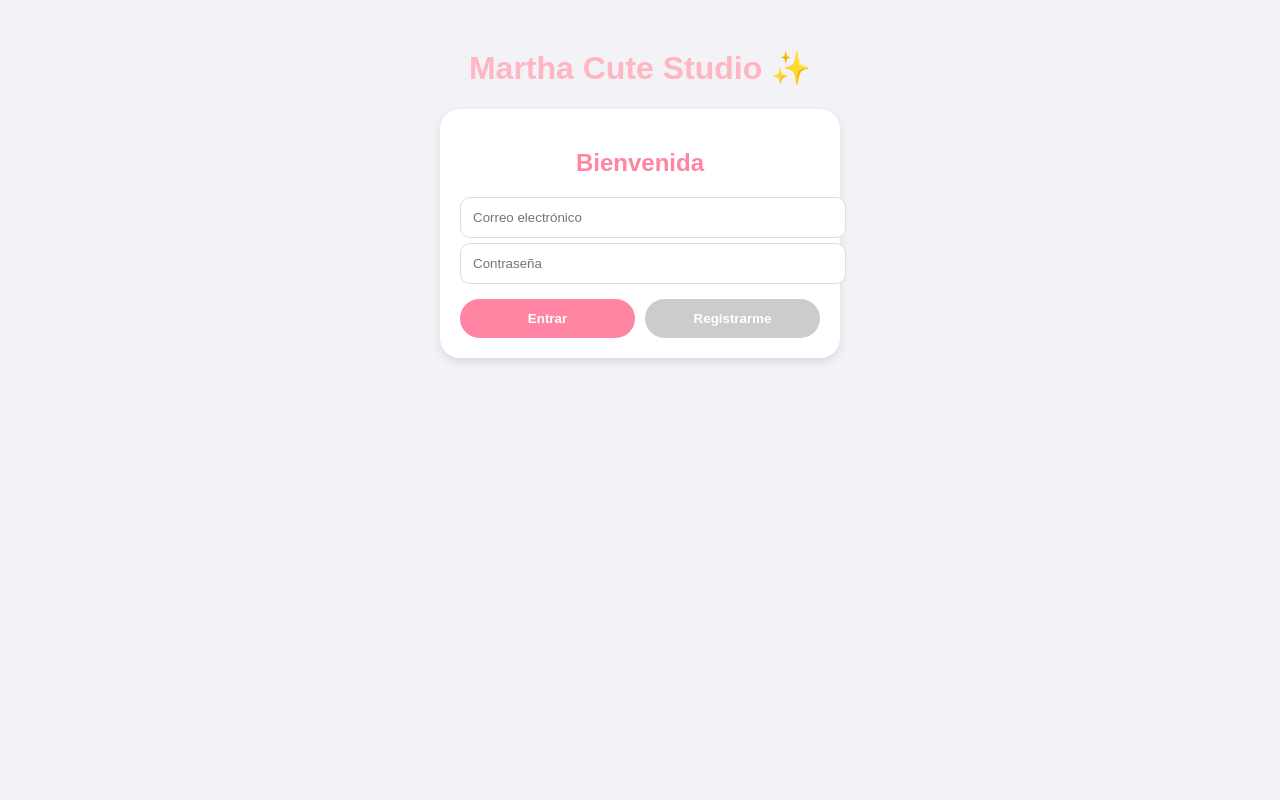
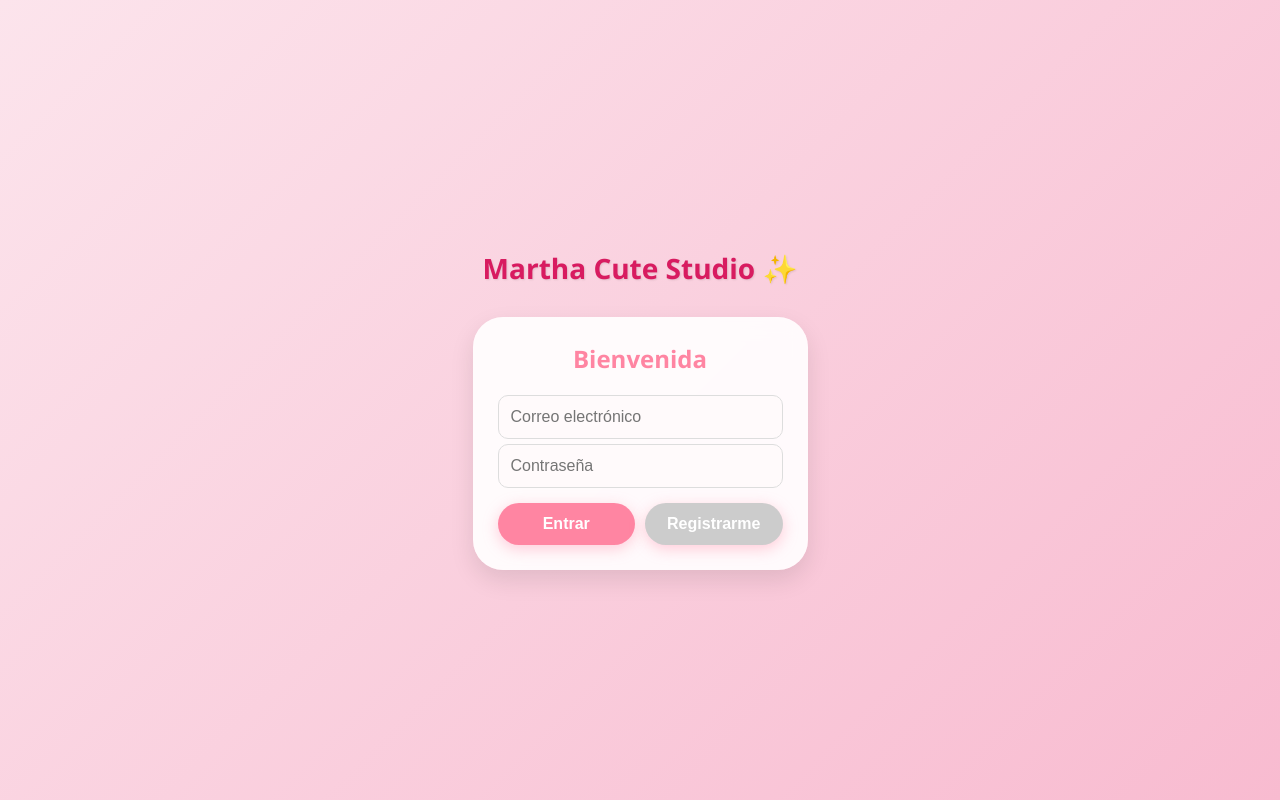
Before and after one commit to anaaz1798/martha-cute-studio, a React (Vite) app: page / in a window 1280 px wide. Built offline with nearby package versions, Linux system fonts and the light colour scheme; no server answers; the HTML template or start-up script is replaced by a standard one.

Commit message:
Update styles.css

```diff
--- a/src/styles.css
+++ b/src/styles.css
@@ -1,4 +1,95 @@
-body { background: #f2f2f7; font-family: sans-serif; }
-.iphone-container { max-width: 400px; margin: 0 auto; padding: 20px; text-align: center; }
-.greeting { color: #ffb6c1; }
-.glass-card { background: white; padding: 20px; border-radius: 20px; box-shadow: 0 4px 10px rgba(0,0,0,0.1); }
+/* Configuración general */
+body {
+  margin: 0;
+  padding: 0;
+  font-family: 'Segoe UI', Tahoma, Geneva, Verdana, sans-serif;
+  background: linear-gradient(135deg, #fce4ec 0%, #f8bbd0 100%);
+  display: flex;
+  justify-content: center;
+  align-items: center;
+  min-height: 100vh;
+}
+
+/* El contenedor que parece un teléfono */
+.iphone-container {
+  width: 100%;
+  max-width: 375px;
+  padding: 20px;
+  box-sizing: border-box;
+}
+
+/* Título principal */
+.greeting {
+  color: #d81b60;
+  text-align: center;
+  font-size: 28px;
+  margin-bottom: 30px;
+  text-shadow: 1px 1px 2px rgba(0,0,0,0.1);
+}
+
+/* La tarjeta blanca con efecto de cristal */
+.glass-card {
+  background: rgba(255, 255, 255, 0.9);
+  padding: 25px;
+  border-radius: 30px;
+  box-shadow: 0 10px 25px rgba(0,0,0,0.1);
+  backdrop-filter: blur(10px);
+}
+
+/* Estilo de los textos de "Bienvenida" */
+h2 {
+  color: #ad1457;
+  text-align: center;
+  margin-top: 0;
+}
+
+/* Inputs (los cuadros donde escriben) */
+input, select, textarea {
+  width: 100%;
+  padding: 15px;
+  margin-bottom: 15px;
+  border: 1px solid #f0f0f0;
+  border-radius: 15px;
+  box-sizing: border-box;
+  font-size: 16px;
+  background-color: #fffafb;
+  outline: none;
+  transition: 0.3s;
+}
+
+input:focus {
+  border-color: #ff85a2;
+  box-shadow: 0 0 5px rgba(255, 133, 162, 0.3);
+}
+
+/* Botón principal (Entrar / Agendar) */
+button {
+  width: 100%;
+  padding: 15px;
+  background-color: #ff85a2;
+  color: white;
+  border: none;
+  border-radius: 25px;
+  font-size: 16px;
+  font-weight: bold;
+  cursor: pointer;
+  transition: transform 0.2s, background-color 0.2s;
+  box-shadow: 0 4px 15px rgba(255, 133, 162, 0.4);
+}
+
+button:active {
+  transform: scale(0.95);
+}
+
+/* Botón secundario (Registrarme) */
+.btn-secundario {
+  background-color: #f8bbd0;
+  color: #ad1457;
+  margin-top: 10px;
+}
+
+/* Espaciado para el formulario */
+form {
+  display: flex;
+  flex-direction: column;
+}
```
